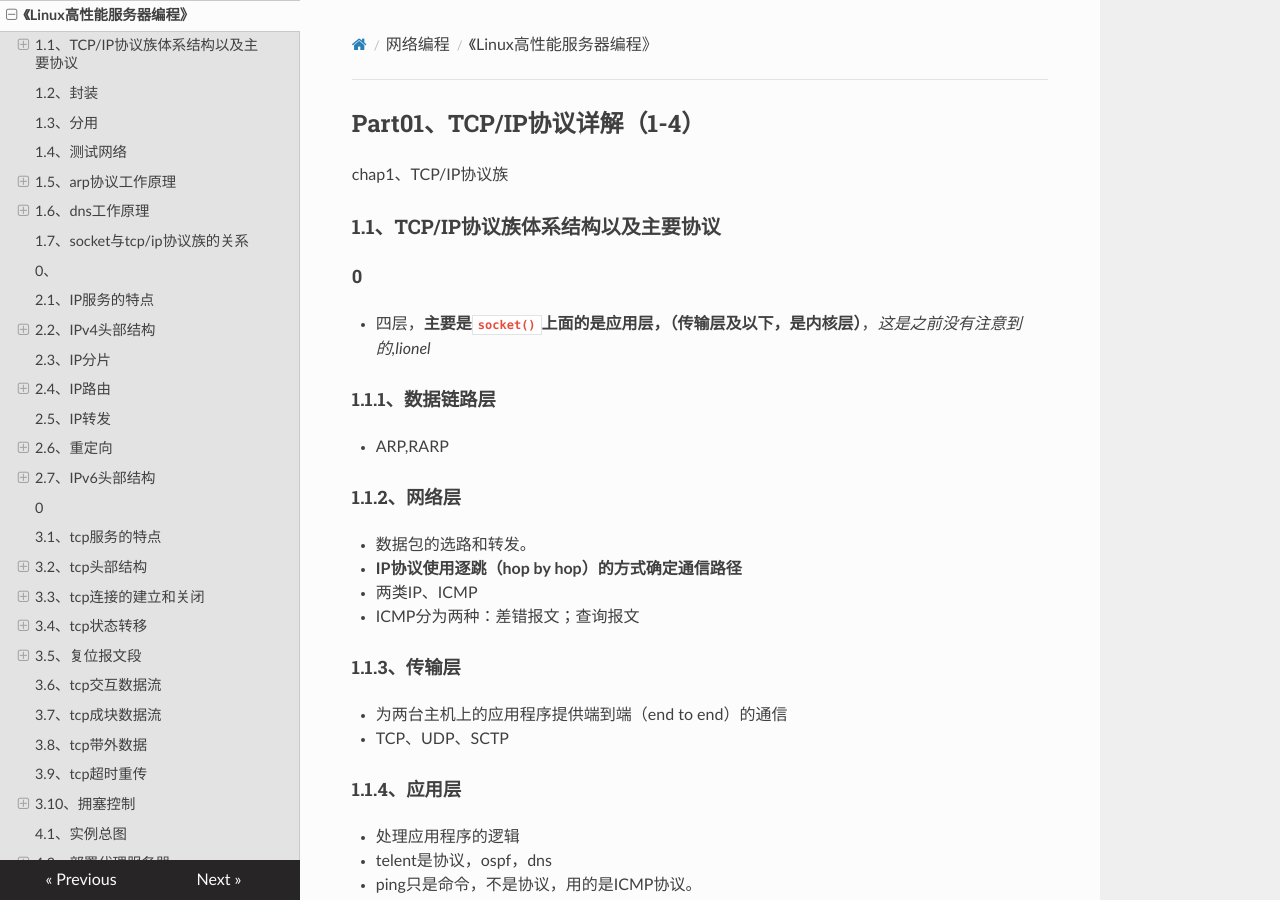
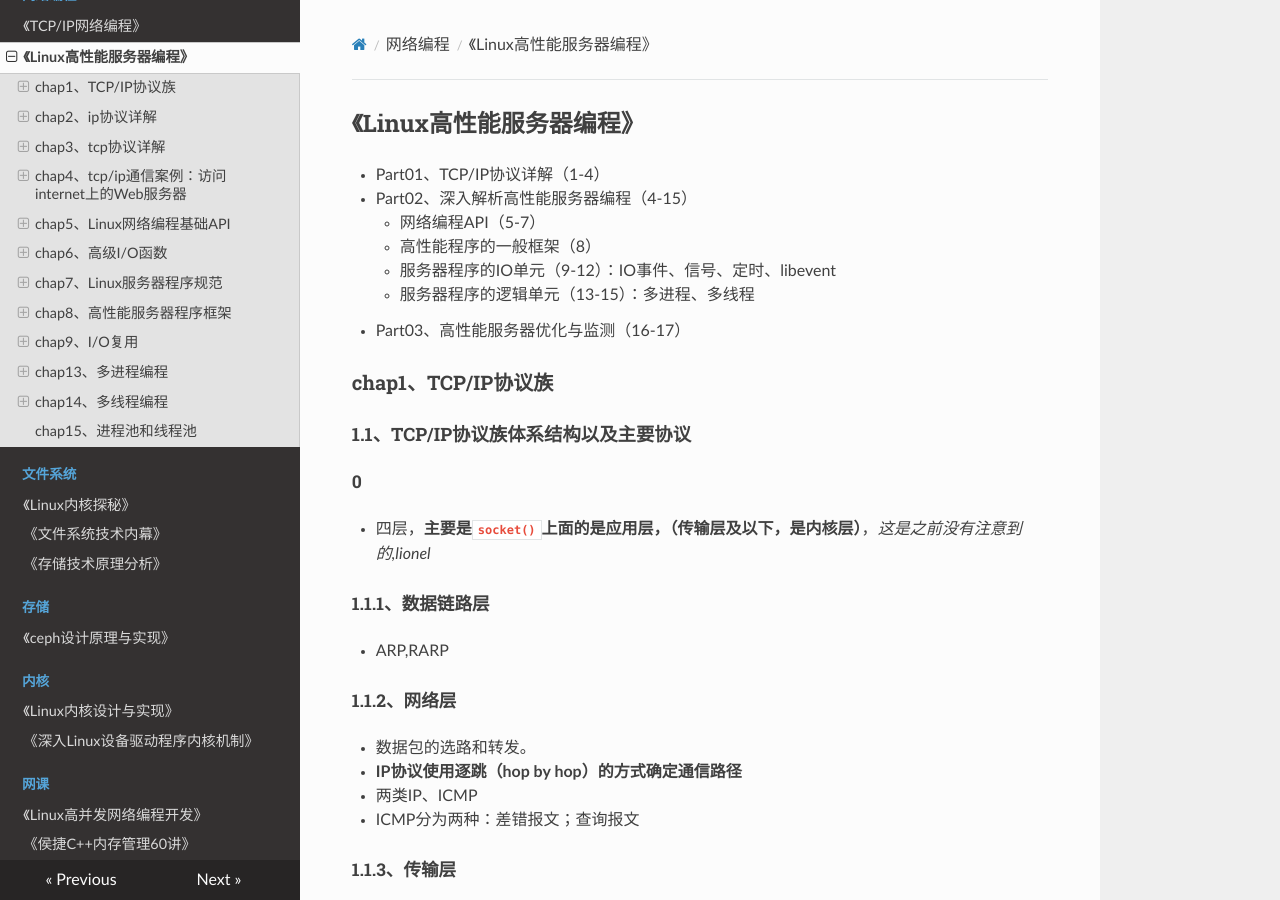
Before and after one commit to wolflion/booknotes, an MkDocs documentation site: the page built from docs/10network/Linux高性能服务器编程.md, in a window 1280 px wide and 900 px high. Built offline with MkDocs 1.6.1, drawn with Linux system fonts in a browser that asks for light colours; nearby versions of some CDN libraries; some of the changed text lies outside the part shown.

Commit message:
Update Linux高性能服务器编程.md

```diff
--- a/docs/10network/Linux高性能服务器编程.md
+++ b/docs/10network/Linux高性能服务器编程.md
@@ -1,102 +1,110 @@
-## Part01、TCP/IP协议详解（1-4）
+## 《Linux高性能服务器编程》
 
-chap1、TCP/IP协议族
++ Part01、TCP/IP协议详解（1-4）
++ Part02、深入解析高性能服务器编程（4-15）
+  + 网络编程API（5-7）
+  + 高性能程序的一般框架（8）
+  + 服务器程序的IO单元（9-12）：IO事件、信号、定时、libevent
+  + 服务器程序的逻辑单元（13-15）：多进程、多线程
++ Part03、高性能服务器优化与监测（16-17）
 
-### 1.1、TCP/IP协议族体系结构以及主要协议
-#### 0
+### chap1、TCP/IP协议族
+
+#### 1.1、TCP/IP协议族体系结构以及主要协议
+##### 0
 + 四层，**主要是`socket()`上面的是应用层，（传输层及以下，是内核层）**，*这是之前没有注意到的,lionel*
-#### 1.1.1、数据链路层
+##### 1.1.1、数据链路层
 + ARP,RARP
-#### 1.1.2、网络层
+##### 1.1.2、网络层
 + 数据包的选路和转发。
 + **IP协议使用逐跳（hop by hop）的方式确定通信路径**
 + 两类IP、ICMP
 + ICMP分为两种：差错报文；查询报文
-#### 1.1.3、传输层
+##### 1.1.3、传输层
 + 为两台主机上的应用程序提供端到端（end to end）的通信
 + TCP、UDP、SCTP
-#### 1.1.4、应用层
+##### 1.1.4、应用层
 + 处理应用程序的逻辑
 + telent是协议，ospf，dns
 + ping只是命令，不是协议，用的是ICMP协议。
-### 1.2、封装
+#### 1.2、封装
 
-### 1.3、分用
+#### 1.3、分用
 
-### 1.4、测试网络
+#### 1.4、测试网络
 
-### 1.5、arp协议工作原理
-#### 1.5.1、以太网arp请求/应答报文详解
-#### 1.5.2、arp高速缓存的查看和修改
+#### 1.5、arp协议工作原理
+##### 1.5.1、以太网arp请求/应答报文详解
+##### 1.5.2、arp高速缓存的查看和修改
 + `arp -a`  【arp -d删除，-s添加】
-#### 1.5.3、使用tcpdump观察arp通信过程
+##### 1.5.3、使用tcpdump观察arp通信过程
 + `tcpdump -i eth0 -ent 'dst 192.168.1.109 and src 192.168.1.108'`
 + **tcpdump抓取的数据包本质上是以太网帧**
 
-### 1.6、dns工作原理
-#### 1.6.1、dns查询和应答报文详解
-#### 1.6.2、linux下访问dns服务
+#### 1.6、dns工作原理
+##### 1.6.1、dns查询和应答报文详解
+##### 1.6.2、linux下访问dns服务
 + `more /etc/resolv.conf`
 + `host -t A www.baidu.com`
-#### 1.6.3、使用tcpdump观察dns通信过程
+##### 1.6.3、使用tcpdump观察dns通信过程
 + `tcpdump -i eth0 -nt -s 500 port domain`
 
-### 1.7、socket与tcp/ip协议族的关系
+#### 1.7、socket与tcp/ip协议族的关系
 + **数据链路层、网络层、传输层协议都是在内核中实现的**，OS就需要实现一组系统调用，使得应用程序能够访问这些协议提供的服务。
 + socket的这组API有两点功能：
 	+ 1、将应用程序数据从用户缓冲区中复制到TCP/UDP内核缓冲区，以交付内核来发送数据（或读取数据）
 	+ 2、应用程序可以通过它们来修改内核中各层协议的某些头部信息或其他数据结构，从而精细地控制底层通信的行为
 
 
+### chap2、ip协议详解
 
-chap2、ip协议详解
-### 0、
+#### 0、
 + 从2方面探讨：
 	+ IP头部信息
 	+ IP数据报的路由和转发
-### 2.1、IP服务的特点
+#### 2.1、IP服务的特点
 + 为上层协议提供**无状态、无连接、不可靠的服务**
-### 2.2、IPv4头部结构
-#### 2.2.1、IPv4头部结构
-#### 2.2.2、使用tcpdump观察ipv4头部结构
+#### 2.2、IPv4头部结构
+##### 2.2.1、IPv4头部结构
+##### 2.2.2、使用tcpdump观察ipv4头部结构
 + `tcpdump -ntx -i lo` 抓取本地回路上的数据包
-### 2.3、IP分片
+#### 2.3、IP分片
 + **当IP数据报的长度超过帧的MTU时，它将被分片传输**（分片可能发生在发送端、可能在中转路由器上，也可能在传输过程中）
 + **以太网帧的MTU是1500字节（减去IP头部20字节，最多1480字节）** 【`ifconfig`看了下,`lo`是65535字节，其它是1500，`netstat -i`也可以看到】
-### 2.4、IP路由
-#### 2.4.1、ip模块工作流程
-#### 2.4.2、路由机制
+#### 2.4、IP路由
+##### 2.4.1、ip模块工作流程
+##### 2.4.2、路由机制
 + `route`或`netstat`的命令
-#### 2.4.3、路由表更新
-### 2.5、IP转发
+##### 2.4.3、路由表更新
+#### 2.5、IP转发
 + 要找开一下`/proc/sys/net/ipv4/ip_forward`内核参数默认被设置为0
-### 2.6、重定向
-#### 2.6.1、icmp重定向报文
+#### 2.6、重定向
+##### 2.6.1、icmp重定向报文
 + `/proc/sys/net/ipv4/conf/all/send_redirects`，内核参数指定是否允许发送ICMP重定向报文
 + `/proc/sys/net/ipv4/conf/all/accept_redirects`，接收ICMP重定向报文
-#### 2.6.2、主机重定向实例
-### 2.7、IPv6头部结构
-#### 0、
+##### 2.6.2、主机重定向实例
+#### 2.7、IPv6头部结构
+##### 0、
 + RFC 2460
-#### 2.7.1、ipv6固定头部结构
+##### 2.7.1、ipv6固定头部结构
 + 40字节大小
-#### 2.7.2、ipv6扩展头部
+##### 2.7.2、ipv6扩展头部
 
+### chap3、tcp协议详解
 
-chap3、tcp协议详解
-### 0
+#### 0
 + 以下4个方面讨论TCP协议
 	+ TCP头部信息（管理TCP连接，控制两个方向的数据流）
 	+ TCP状态转移过程（TCP连接的任意一端都是一个状态机）
 	+ TCP数据流（交互数据流、成块数据流）
 	+ TCP数据流的控制（超时重传、拥塞控制）
-### 3.1、tcp服务的特点
+#### 3.1、tcp服务的特点
 + TCP连接是全双工的，**即双方的数据读写可以通过一个连接进行**。
 + TCP协议是一对一的，所以广播和多播不能使用TCP服务
 + 发送端执行的写操作次数和接收端执行的读操作次数之间没有任何数量关系，**这就是字节流的概念**
-### 3.2、tcp头部结构
-#### 3.2.1、tcp固定头部结构
-#### 3.2.2、tcp头部选项
+#### 3.2、tcp头部结构
+##### 3.2.1、tcp固定头部结构
+##### 3.2.2、tcp头部选项
 + 头部选项最多40个字节（头部最长60字节，减去 20字节的固定部分）
 + 7个选项，kind的取值
 	+ 0
@@ -106,55 +114,50 @@
 	+ 4
 	+ 5
 	+ 8
-#### 3.2.3、使用tcpdump观察tcp头部信息
-### 3.3、tcp连接的建立和关闭
-#### 3.3.1、使用tcpdump观察tcp连接的建立和关闭
-#### 3.3.2、半关闭状态
-#### 3.3.3、连接超时
+##### 3.2.3、使用tcpdump观察tcp头部信息
+#### 3.3、tcp连接的建立和关闭
+##### 3.3.1、使用tcpdump观察tcp连接的建立和关闭
+##### 3.3.2、半关闭状态
+##### 3.3.3、连接超时
 + `/proc/sys/net/ipv4/tcp_syn_retries`中定义了重连次数
-### 3.4、tcp状态转移
-#### 3.4.1、tcp状态转移总图
-#### 3.4.2、time_wait状态
-### 3.5、复位报文段
-#### 3.5.1、访问不存在的端口
-#### 3.5.2、异常终止连接
+#### 3.4、tcp状态转移
+##### 3.4.1、tcp状态转移总图
+##### 3.4.2、time_wait状态
+#### 3.5、复位报文段
+##### 3.5.1、访问不存在的端口
+##### 3.5.2、异常终止连接
 + `socket`选项中的`SO_LINGER`来发送复位报文段，以异常终止连接
-#### 3.5.3、处理半打开连接
-### 3.6、tcp交互数据流
+##### 3.5.3、处理半打开连接
+#### 3.6、tcp交互数据流
 + **仅包含很少的字节**，对实时性要求高
-### 3.7、tcp成块数据流
+#### 3.7、tcp成块数据流
 + `tcpdump -nt -i eth0 port 20` #vsftpd服务器程序使用端口号20
-### 3.8、tcp带外数据
+#### 3.8、tcp带外数据
 + **用于迅速通告对方本端发生的重要事件**，比普通数据（也叫带内数据）有更高的优先级
 + 利用的是TCP头部中的紧急指针标志和紧急指针两个字段
-### 3.9、tcp超时重传
+#### 3.9、tcp超时重传
 + iperf是一个测量网络状况的工具
-### 3.10、拥塞控制
-#### 3.10.1、拥塞控制概述
+#### 3.10、拥塞控制
+##### 3.10.1、拥塞控制概述
 + rfc5681
-#### 3.10.2、慢启动和拥塞避免
-#### 3.10.3、快速重传和快速恢复
+##### 3.10.2、慢启动和拥塞避免
+##### 3.10.3、快速重传和快速恢复
+
+### chap4、tcp/ip通信案例：访问internet上的Web服务器
+
+#### 4.1、实例总图
+#### 4.2、部署代理服务器
+##### 4.2.1、http代理服务器的工作原理
+##### 4.2.2、部署squid代理服务器
+#### 4.3、使用tcpdup抓取传输数据包
+#### 4.4、访问dns服务器
+#### 4.5、本地名称查询
+#### 4.6、HTTP通信
+##### 4.6.1、http请求
+##### 4.6.2、http应答
+#### 4.7、实例总结
 
 
-chap4、tcp/ip通信案例：访问internet上的Web服务器
-### 4.1、实例总图
-### 4.2、部署代理服务器
-#### 4.2.1、http代理服务器的工作原理
-#### 4.2.2、部署squid代理服务器
-### 4.3、使用tcpdup抓取传输数据包
-### 4.4、访问dns服务器
-### 4.5、本地名称查询
-### 4.6、HTTP通信
-#### 4.6.1、http请求
-#### 4.6.2、http应答
-### 4.7、实例总结
-
-## Part02、深入解析高性能服务器编程（4-15）
-
-+ 网络编程API（5-7）
-+ 高性能程序的一般框架（8）
-+ 服务器程序的IO单元（9-12）：IO事件、信号、定时、libevent
-+ 服务器程序的逻辑单元（13-15）：多进程、多线程
 
 ### chap5、Linux网络编程基础API
 
```
Also changed, not shown: other parts of docs/10network/Linux高性能服务器编程.md (+1 -3 lines).
